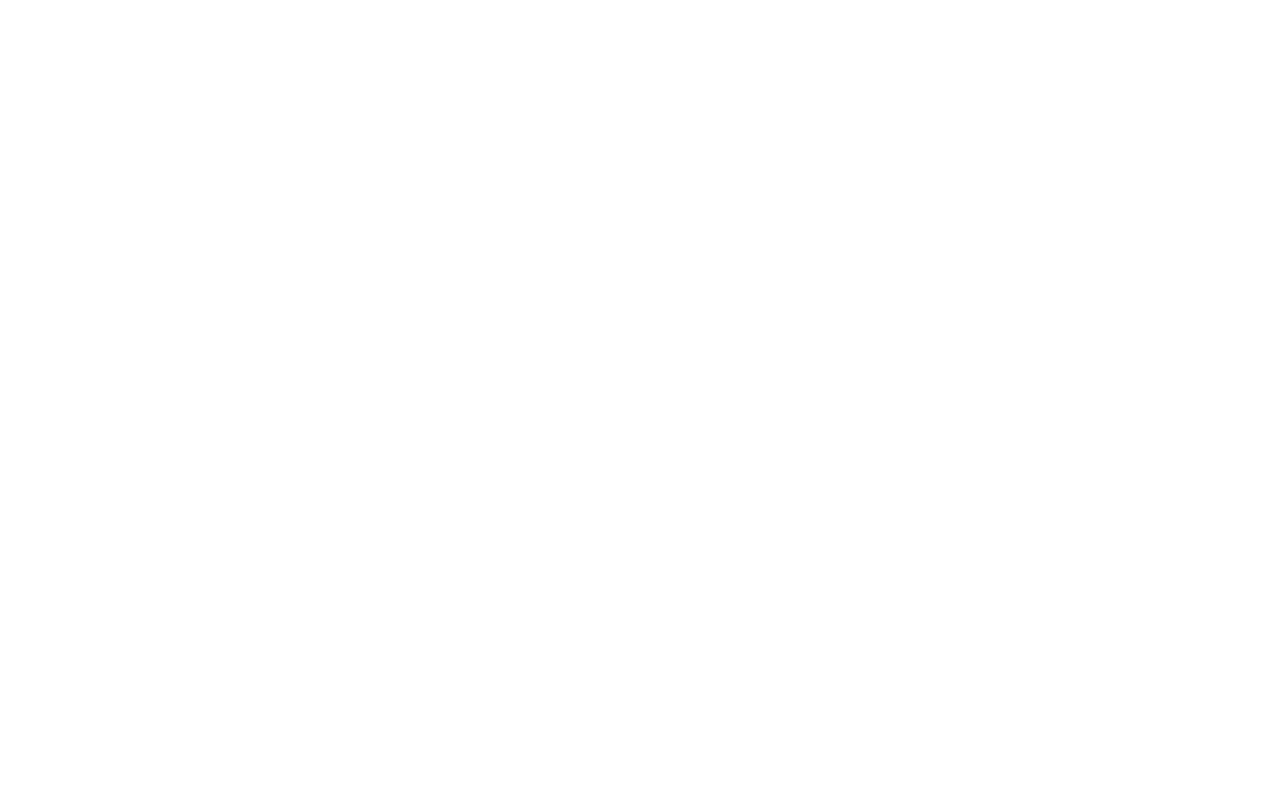
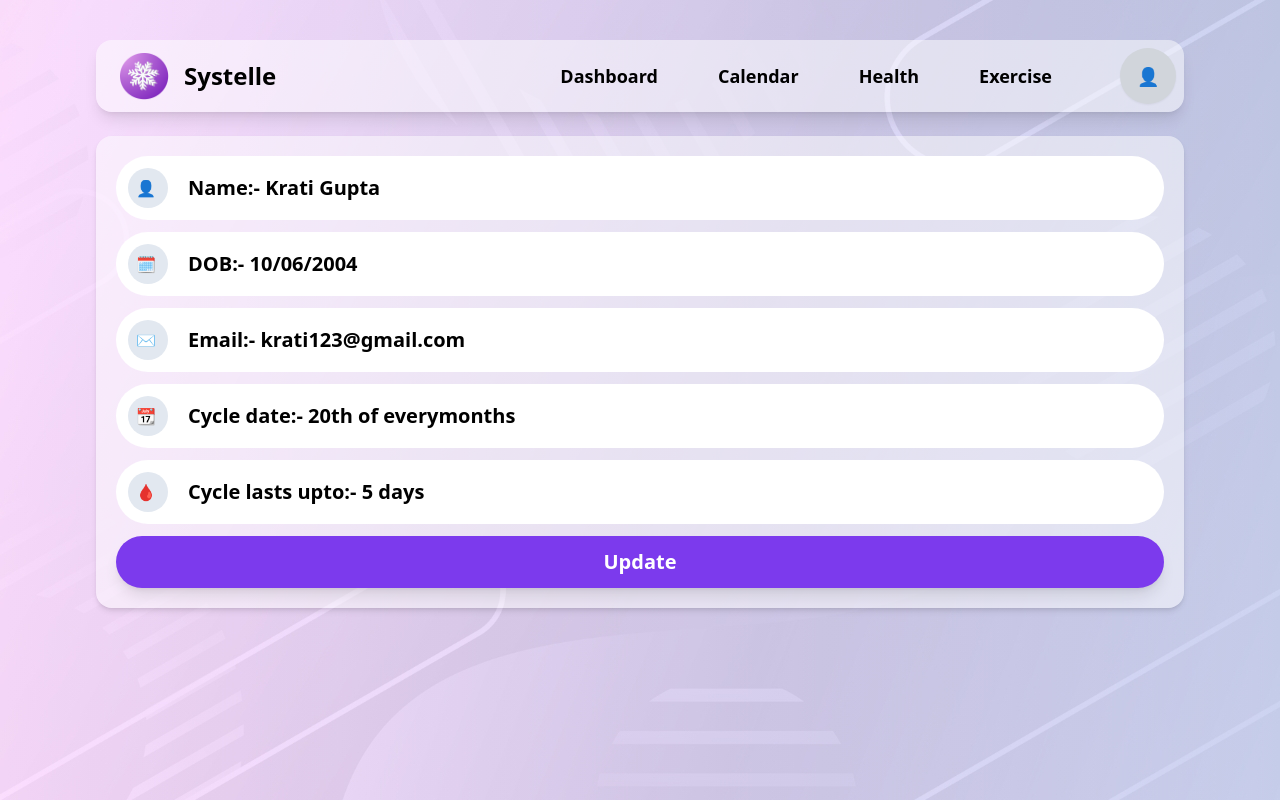
Before and after one commit to Kasib00786/Systelle, a React (Vite) app in the folder frontend/: page /profile in a window 1280 px wide. Before the commit this address had no page. Built offline with nearby package versions, Linux system fonts and the light colour scheme; the HTML template or start-up script is replaced by a standard one.

Commit message:
profile update and minor changes

```diff
--- a/frontend/src/App.jsx
+++ b/frontend/src/App.jsx
@@ -5,6 +5,7 @@
 import DailyUpdate from "./component/DailyUpdate";
 import Calendar from "./component/Calendar";
 import Login from "./component/Login";
+import Profile from "./component/Profile";
 
 const App=()=>{
   return <><BrowserRouter>
@@ -13,6 +14,7 @@
       <Route path="/home" element={<Navbar />}/>
       <Route path="/updates" element={<DailyUpdate />}/>
       <Route path="/calendar" element={<Calendar />}/>
+      <Route path="/profile" element={<Profile />}/>
     </Routes>
     </BrowserRouter>
     </>
--- a/frontend/src/component/DailyUpdate.jsx
+++ b/frontend/src/component/DailyUpdate.jsx
@@ -46,7 +46,7 @@
             </div>
         </div>
         <div className='mt-2 max-w-[85%] bg-white/50 p-2 rounded-2xl mx-auto shadow-lg z-10 flex gap-2 justify-between'>
-          <div className='font-semibold text-lg pl-5'>3. How are you felling?</div>
+          <div className='font-semibold text-lg pl-5'>3. How are you feeling?</div>
             <div className='flex gap-2'>
               <button className={btn4}>Mood Swing</button>
               <button className={btn4}>Not in control</button>
--- a/frontend/src/component/Menu.jsx
+++ b/frontend/src/component/Menu.jsx
@@ -6,8 +6,8 @@
         <div className='fixed right-24 mt-28 w-60 rounded-xl bg-white/90 shadow-lg '>
         <div className='flex gap-3 flex-col p-4 text-xl font-bold'>
             <div className={sty}>
-                <button className='w-10 h-10 rounded-full bg-slate-200 outline outline-1 outline-black'>👤</button>
-                <button className='pl-4 '>Krati Gupta</button>
+                <Link to='/profile'><button className='w-10 h-10 rounded-full bg-slate-200 outline outline-1 outline-black'>👤</button>
+                <button className='pl-4 '>Krati Gupta</button></Link>
             </div>
             <div className={sty}>
                 <button className='w-10 h-10 rounded-full bg-slate-200 outline outline-1 outline-black font-semibold text-3xl'>i</button>
--- a/frontend/src/component/Navbar.jsx
+++ b/frontend/src/component/Navbar.jsx
@@ -36,7 +36,8 @@
              </Link>
            </div>
            {/* Circular Progress */}
-          <div className="relative w-80 h-60 mr-16 mb-8 mt-8">
+          <Link to='/calendar'>
+                <div className="relative w-80 h-60 mr-16 mb-8 mt-8">
           <svg className="w-full h-full transform -rotate-90 " viewBox="0 0 100 100">
             <circle
               cx="50"
@@ -63,12 +64,13 @@
             15 days<br />to go
           </div>
         </div>
+          </Link>
         </div>
         <div className="max-w-[85%] mx-auto mt-6 bg-white/50 rounded-2xl shadow-lg p-6 flex flex-col md:flex-row justify-between items-center">
         <div>
         <p className="text-4xl font-bold ml-16 mb-8 mt-8">You have no risk of PCOD/PCOS 🎉</p>
         </div>
-        <div className="relative h-4 ml-8 mr-8 bg-gray-200 w-5/6 rounded-xl overflow-hidden">
+        <div className="relative h-4 ml-8 mr-8 bg-white w-5/6 rounded-xl overflow-hidden">
           <div
             className="absolute h-2 m-1 bg-green-500 rounded-xl"
             style={{ width: "25%" }}
--- /dev/null
+++ b/frontend/src/component/Profile.jsx
@@ -0,0 +1,62 @@
+import React from 'react'
+import { useState } from 'react'
+import Menu from './Menu'
+import { Link } from 'react-router-dom'
+const isactive='bg-gradient-to-r from-pink-100 to-indigo-200 pl-5 pr-5 rounded-full max-h-14 my-auto'
+const inactive='hover:bg-indigo-50 hover:shadow-lg rounded-full pr-5 pl-5 max-h-10 my-auto hover:scale-105 transition delay-100 duration-200 ease-in-out'
+const Profile = () => {
+const [open,setOpen]=useState(false);
+  return (
+    <div className='bg-[url(/base2.jpg)] bg-cover bg-center min-h-screen'>
+        <div className='flex justify-between sticky top-10 max-w-[85%] bg-white/50 p-2 rounded-2xl mx-auto shadow-lg z-50'>
+            <div className='flex'>
+                <img src="/logo.png" alt="logo" className='w-20 h-12 my-auto' />
+                <div className='text-balance font-bold text-2xl my-auto mr-16'>
+                    Systelle
+                </div>
+            </div>
+            <div className='text-lg font-bold flex gap-5'>
+                <Link to='/home' className={inactive}><button>Dashboard</button></Link>
+                <Link to='/calendar' className={inactive}><button>Calendar</button></Link>
+                <button className={inactive}>Health</button>
+                <button className={inactive}>Exercise</button>
+                    <button className='w-14 h-14 rounded-full bg-gray-300 shadow-sm ml-7 hover:scale-105 transition delay-100 duration-200 ease-in-out z-50' onClick={()=>setOpen(!open)}>👤</button>
+                    {open && (
+                    <div className='fixed inset-0 bg-black/40 z-40 transition delay-150 duration-200 ease-in-out'>
+                        <Menu />
+                    </div>
+                    )}
+            </div>
+        </div>
+        <div className='bg-white/50 rounded-2xl max-w-[85%] mx-auto shadow-md mt-16 p-5'>
+            <div className='bg-white flex rounded-full my-auto p-3 w-full '>
+                <div className='w-10 h-10 rounded-full bg-slate-200 p-2'>👤</div>
+                <div className='pl-5 text-xl font-bold my-auto'>Name:- Krati Gupta</div>
+            </div>
+            <div className='bg-white flex rounded-full my-auto p-3 w-full mt-3 '>
+                <div className='w-10 h-10 rounded-full bg-slate-200 p-2'>🗓</div>
+                <div className='pl-5 text-xl font-bold my-auto'>DOB:- 10/06/2004</div>
+            </div>
+            <div className='bg-white flex rounded-full my-auto p-3 w-full mt-3 '>
+                <div className='w-10 h-10 rounded-full bg-slate-200 p-2'>✉</div>
+                <div className='pl-5 text-xl font-bold my-auto'>Email:- krati123@gmail.com</div>
+            </div>
+            <div className='bg-white flex rounded-full my-auto p-3 w-full mt-3 '>
+                <div className='w-10 h-10 rounded-full bg-slate-200 p-2'>📆</div>
+                <div className='pl-5 text-xl font-bold my-auto'>Cycle date:- 20th of everymonths</div>
+            </div>
+            <div className='bg-white flex rounded-full my-auto p-3 w-full mt-3 '>
+                <div className='w-10 h-10 rounded-full bg-slate-200 p-2'>🩸</div>
+                <div className='pl-5 text-xl font-bold my-auto'>Cycle lasts upto:- 5 days</div>
+            </div>
+            <Link to='/home'>
+                <button className='mt-3 active:bg-slate-500 w-full bg-violet-600 p-3 rounded-full mx-auto shadow-lg z-10 flex justify-center text-xl font-bold text-white hover:scale-105 hover:bg-violet-800 delay-150 ease-in-out duration-200'>
+                  Update
+                </button>
+            </Link>
+        </div>
+    </div>
+  )
+}
+
+export default Profile
```
